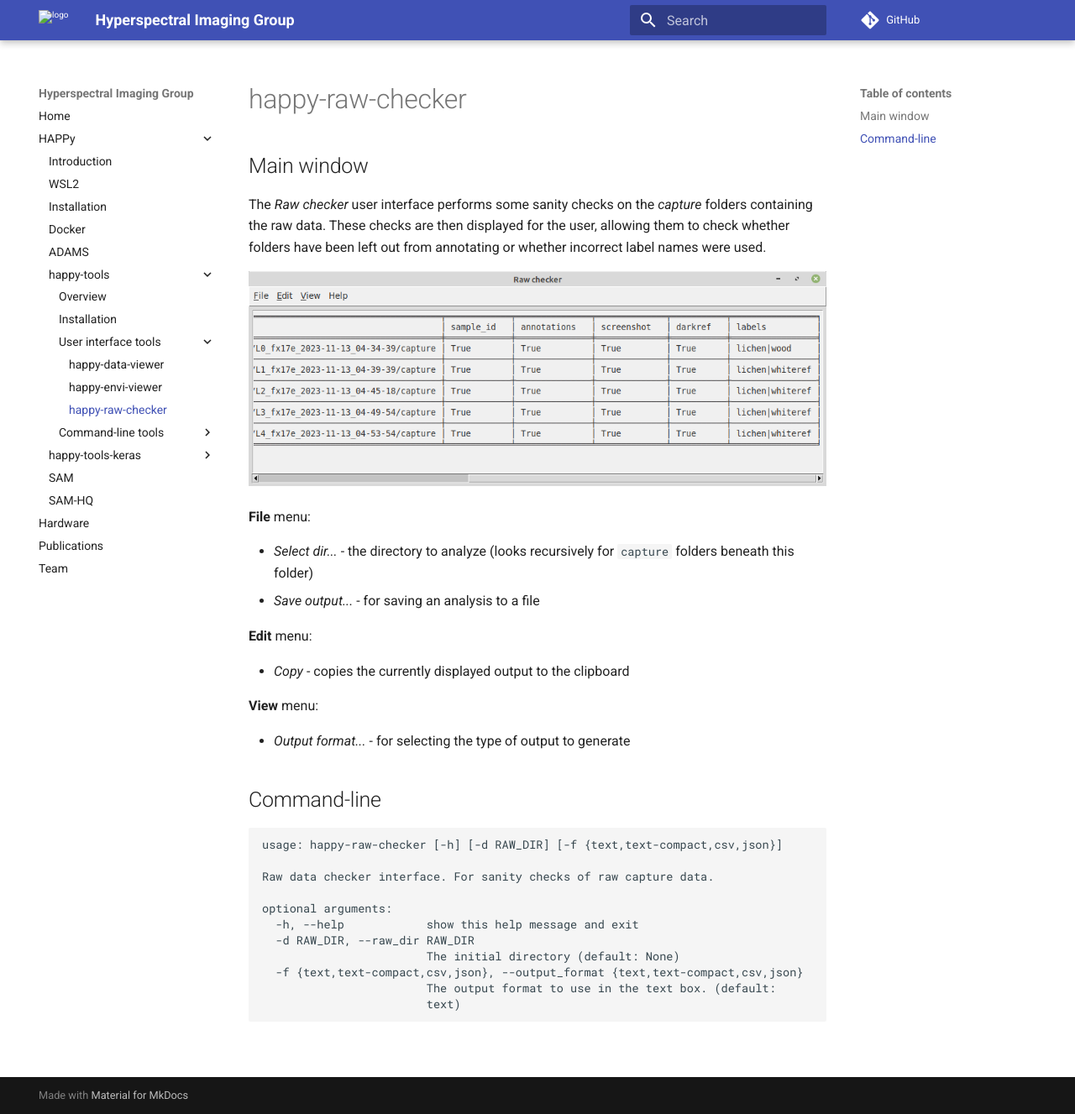
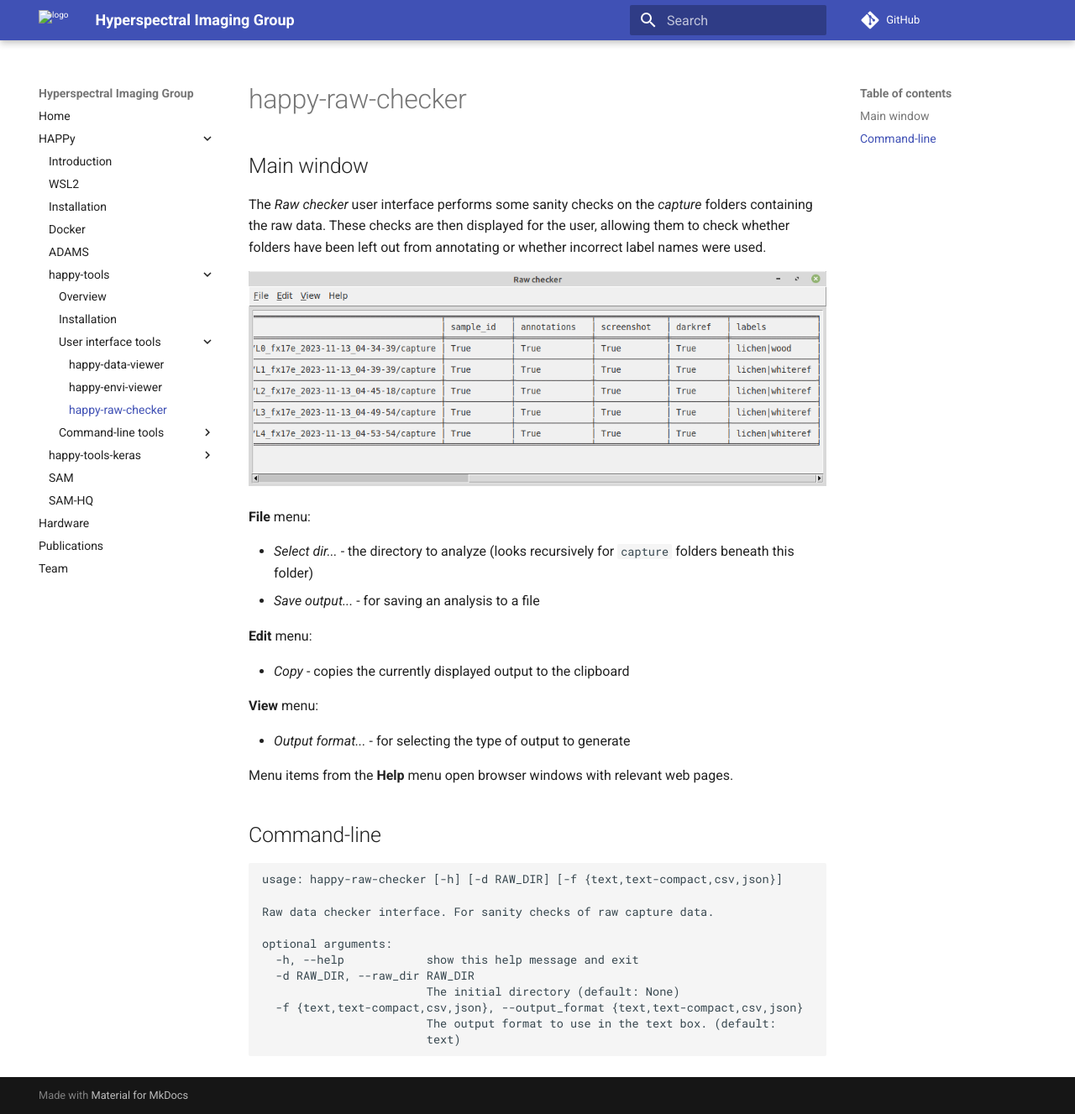
Before and after one commit to wairas/hsi-website, an MkDocs documentation site: the page built from docs/happy/happy_tools/happy-raw-checker.md, in a window 1280 px wide and 1327 px high. Shown: the whole window at 84% size. Built offline with MkDocs 1.6.1 and Material for MkDocs 9.7.7, drawn with Linux system fonts in a browser that asks for light colours; comment, search, counter and statistics services are not loaded.

Commit message:
added note about Help menu

```diff
--- a/docs/happy/happy_tools/happy-raw-checker.md
+++ b/docs/happy/happy_tools/happy-raw-checker.md
@@ -20,6 +20,8 @@ whether incorrect label names were used.
 
 * *Output format...* - for selecting the type of output to generate
 
+Menu items from the **Help** menu open browser windows with relevant web pages.
+
 
 # Command-line
 
```
